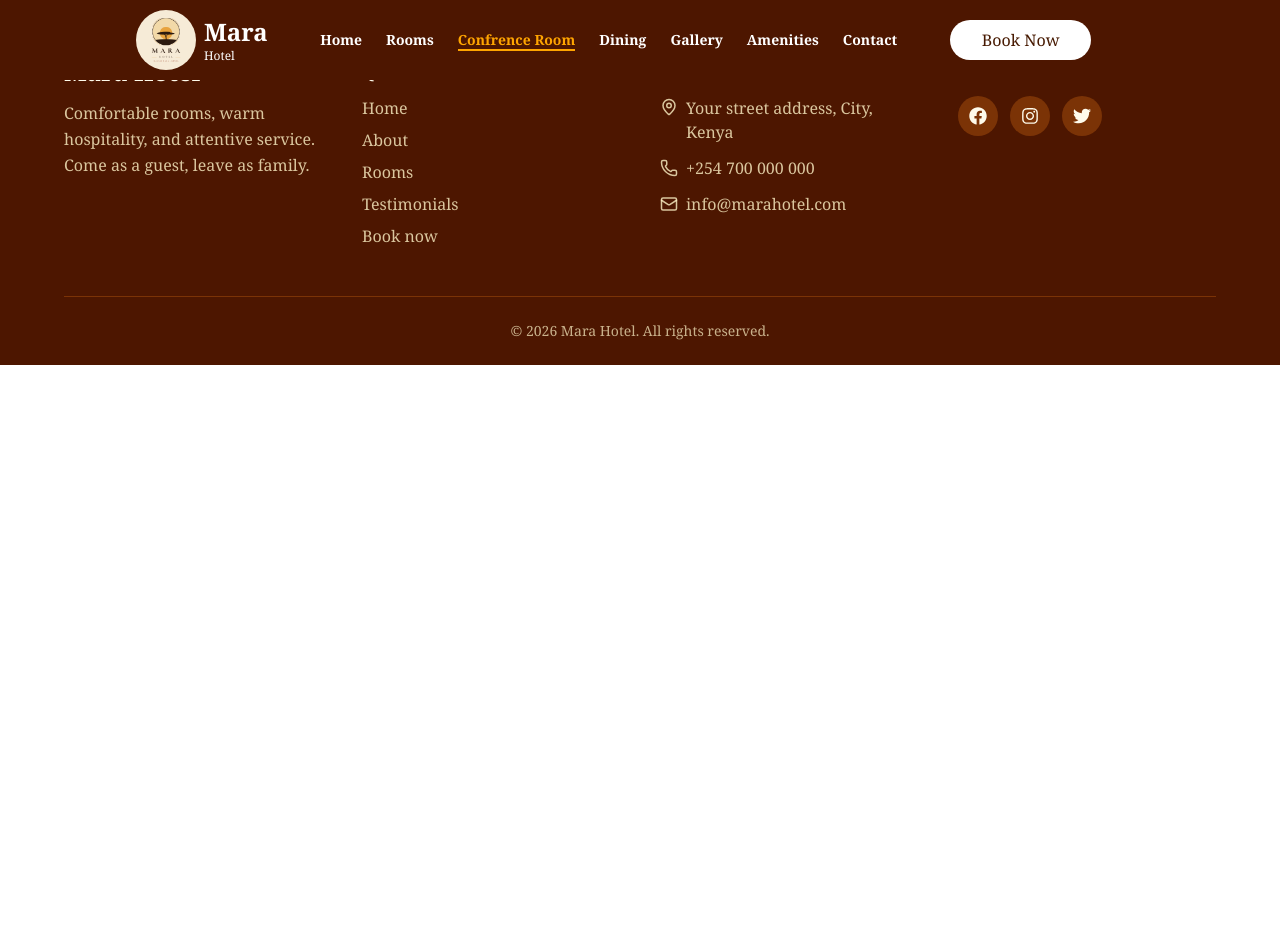
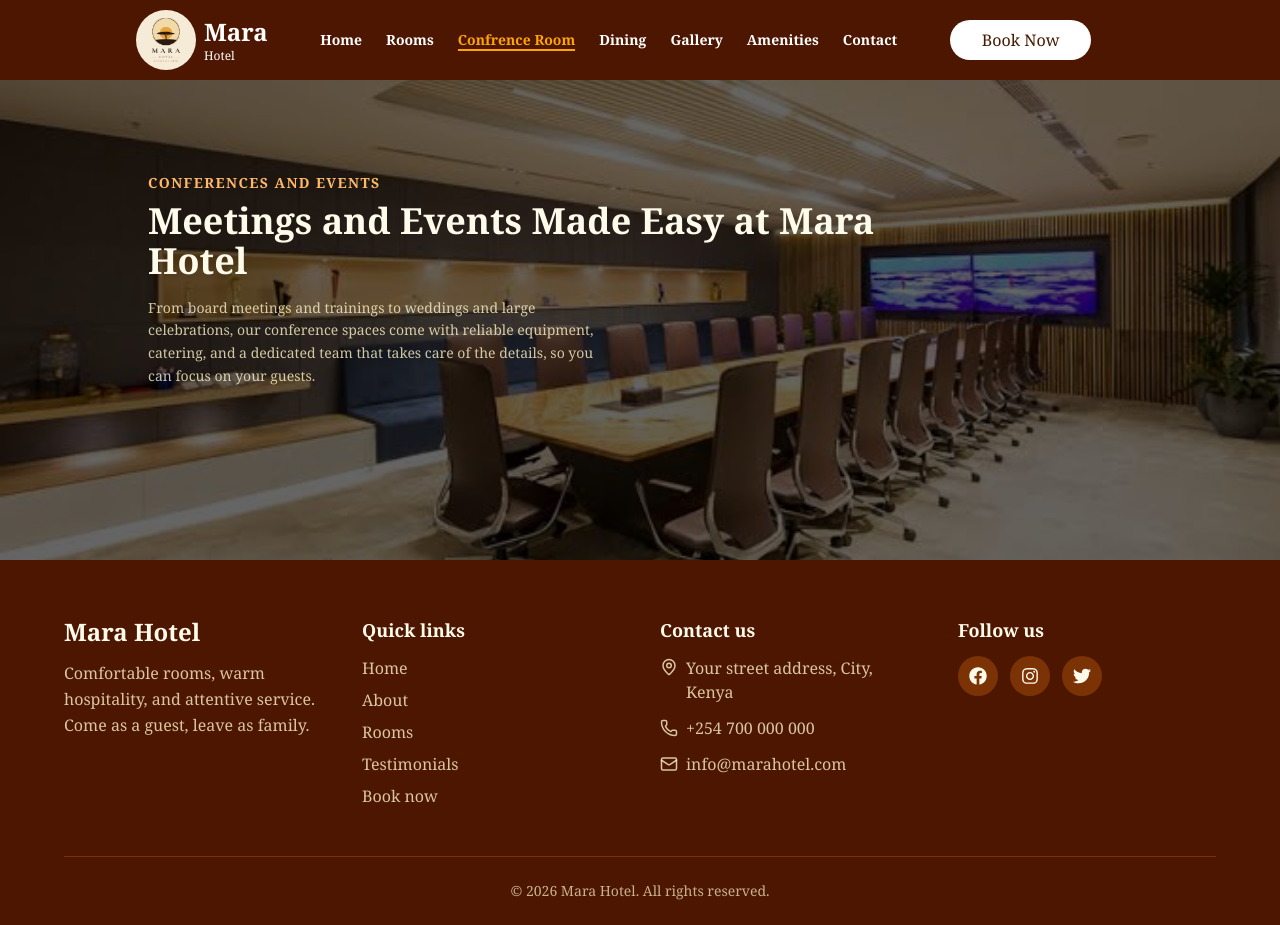
Before and after one commit to TONY-OCHIENG/Hotel, a React (Vite) app: page /confrence in a window 1280 px wide. Before the commit the page ends 800 px from the top, so only its background shows below. Built offline with nearby package versions, Linux system fonts and the light colour scheme.

Commit message:
feat: add Confrence page with background image, header, and description

```diff
--- a/src/App.tsx
+++ b/src/App.tsx
@@ -4,6 +4,7 @@ import Home from "./pages/Home"
 import Room from "./pages/Room"
 import Footer from "./components/Footer"
 import ScrollToTop from "./components/ScrollToTop"
+import Confrence from "./pages/Confrence"
 
 function App() {
   return (
@@ -12,6 +13,7 @@ function App() {
       <Routes>
        <Route path="/" element={<Home/>}/>
        <Route path="/rooms" element={<Room/>}/>
+       <Route path="/confrence" element={<Confrence/>}/>
       </Routes>
       <Footer/>
       <ScrollToTop/>
--- a/src/pages/Confrence.tsx
+++ b/src/pages/Confrence.tsx
@@ -2,7 +2,36 @@
 function Confrence() {
   return (
     <div>
+     <div
+      style={{
+        backgroundImage: `url(/images/hall.jpeg)`,
+        backgroundSize: "cover",
+        backgroundPosition: "center",
+      }}
+      className="relative flex h-[70vh] w-full items-center"
+    >
+      {/* Overlay */}
+      <div className="absolute inset-0 bg-black/60" />
 
+      {/* Text sits above the overlay */}
+
+      <header className="relative z-10 mx-auto w-full px-5 py-16 text-amber-50 sm:py-20 md:w-[80%]">
+        <div className="max-w-3xl">
+          <p className="mb-2 text-sm font-semibold uppercase tracking-widest text-orange-300">
+            Conferences and Events
+          </p>
+          <h1 className="mb-4 text-4xl font-extrabold">
+            Meetings and Events Made Easy at Mara Hotel
+          </h1>
+          <p className="max-w-md text-sm leading-relaxed text-amber-100/80">
+            From board meetings and trainings to weddings and large
+            celebrations, our conference spaces come with reliable equipment,
+            catering, and a dedicated team that takes care of the details, so
+            you can focus on your guests.
+          </p>
+        </div>
+      </header>
+    </div>
     </div>
   )
 }
```
